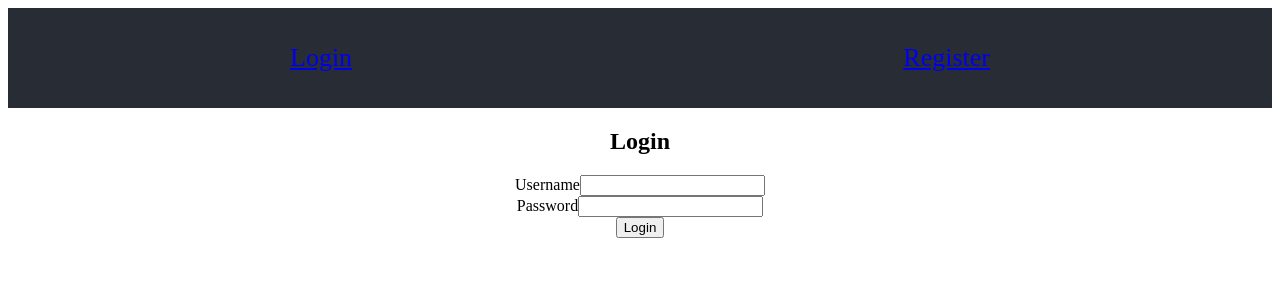
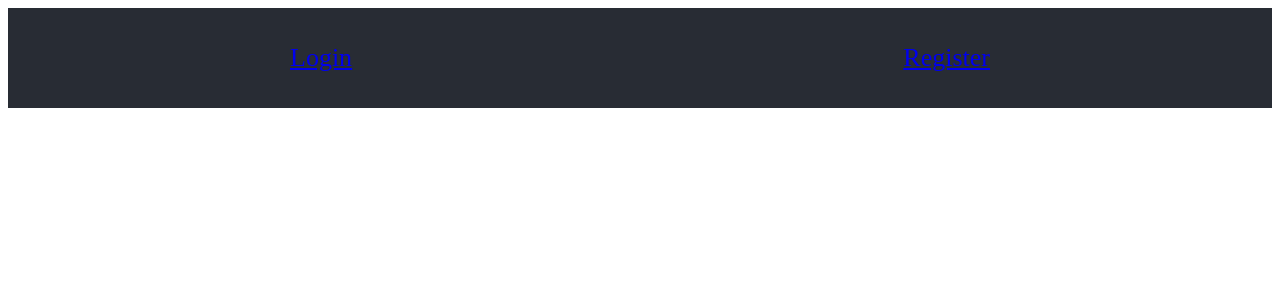
Before and after one commit to kz1999/Halo112Projekt, a React (Create React App) app in the folder IzvorniKod/frontend/: page / in a window 1280 px wide. Shown: the top 300 px of the page. Built offline with nearby package versions, Linux system fonts and the light colour scheme; the HTML template or start-up script is replaced by a standard one.

Commit message:
samo admin moze otic na change users

```diff
--- a/IzvorniKod/frontend/src/App.js
+++ b/IzvorniKod/frontend/src/App.js
@@ -35,7 +35,7 @@ function App() {
         <HeaderLoggedOut/>
         <div className="App">
           <Switch>
-            <Login path='/' onLogin={checkUserStatus}/>
+            <Login path='/login' onLogin={checkUserStatus}/>
             <Route path='/register' exact component={Register}/>
           </Switch>
         </div>
--- a/IzvorniKod/frontend/src/Header.js
+++ b/IzvorniKod/frontend/src/Header.js
@@ -13,7 +13,7 @@ function HeaderLoggedIn(props){
             props.onLogout();
         });
     }
-
+    if(props.role === "admin"){
         return(
             <header className="Header">
                 <header className="App-header-container">
@@ -26,6 +26,19 @@ function HeaderLoggedIn(props){
             </header>
         )
     }
+    else{
+        return(
+            <header className="Header">
+                <header className="App-header-container">
+                    <div className="App-header">
+                        <Link to='/test'>Test</Link>
+                        <button onClick={logout}> user: {props.currentUser}, role: {props.role}<div/>Logout!</button>
+                    </div>
+                </header>
+            </header>
+        )
+    }
+}
 
 function HeaderLoggedOut(){
 
@@ -33,9 +46,8 @@ function HeaderLoggedOut(){
         <header className="Header">
             <header className="App-header-container">
                 <div className="App-header">
-                    <Link to='/'>Login</Link>
+                    <Link to='/login'>Login</Link>
                     <Link to='/register'>Register</Link>
-
                 </div>
             </header>
         </header>
```
Lines whose indentation alone changed are shown as unchanged.
